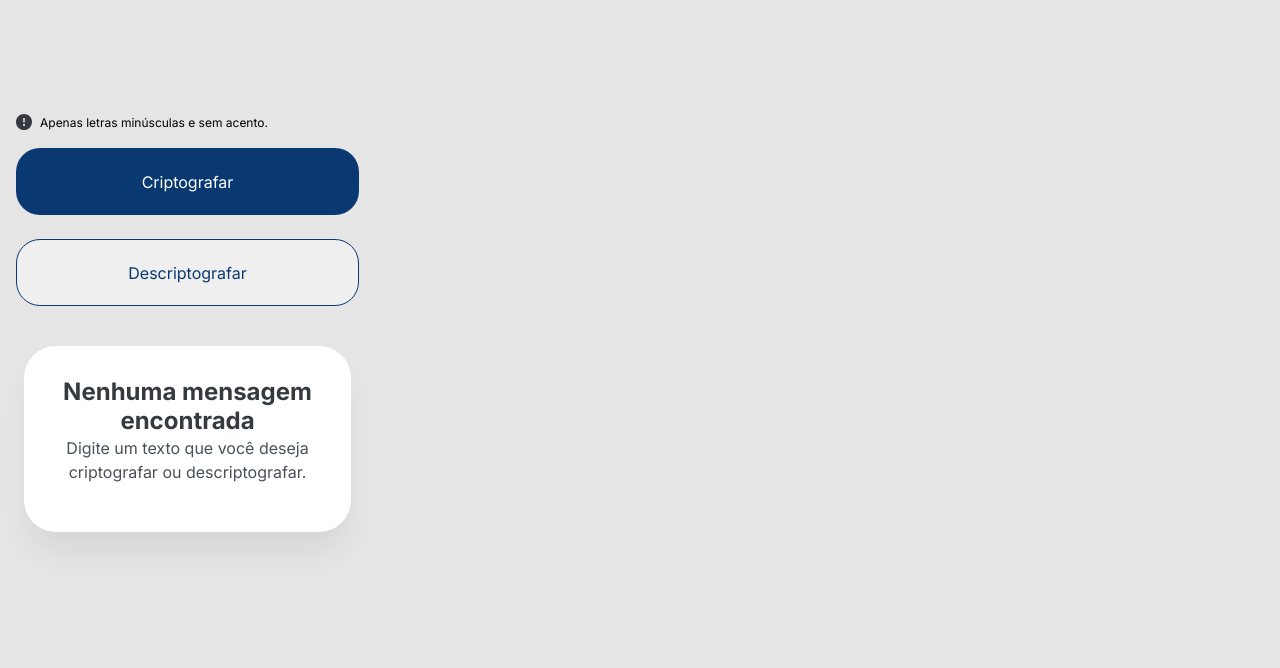
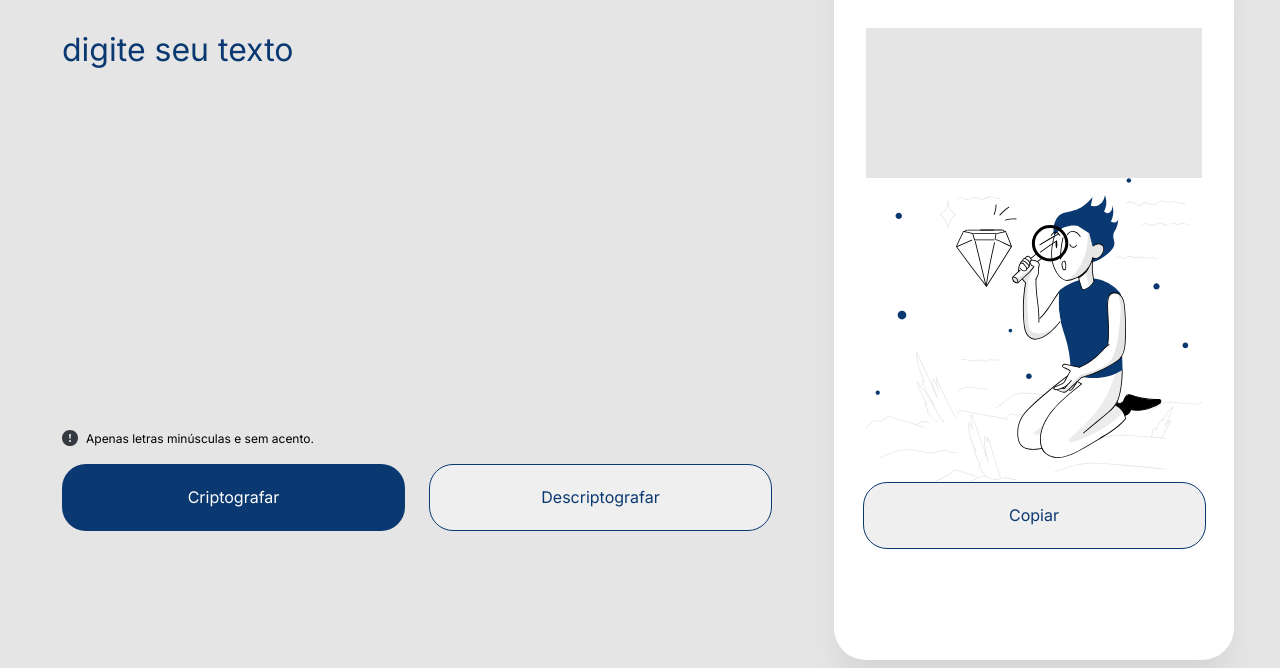
Before and after one commit to JorginhoO/decodificador, a plain HTML site: page index.html in a window 1280 px wide. Shown: the part 132-800 px from the top of the page. Drawn offline with Linux system fonts and the light colour scheme.

Commit message:
responsive add

```diff
--- a/assets/css/style.css
+++ b/assets/css/style.css
@@ -11,19 +11,25 @@
     padding: 0;
     box-sizing: border-box;
     font-family: 'Inter', sans-serif;
-
 }
-nav {
-    margin: 24px 0px 16px 16px;
+ header{
+    padding: 10px;
 }
 
 body{
     background-color: var(--color-bg);
 }
 
-.encode{
+main {
+    display: flex;
+    align-items: center;
+    flex-direction: column;
+}
+
+#encode{
     background-color: var(--color-bg);
-    width: 343px;
+    display: flex;
+    width: 100%;
     height: 150px;
     margin: 0px 16px 0px 16px;
     font-size: 32px;
@@ -89,7 +95,7 @@ body{
     padding: 32px;
     display: flex;
     flex-direction: column;
-    align-items: flex-start;
+    align-items: center;
     box-shadow: 0px 24px 32px -8px rgba(0, 0, 0, 0.08);
     border-radius: 32px;
 }
@@ -98,9 +104,15 @@ body{
     display: none;
 }
 
+.no-message{
+    width: 100%;
+    display: flex;
+    flex-direction: column;
+    justify-content: space-evenly;
+    justify-items: center;
+}
+
 .no-message > h3 {
-    width: 263px;
-    height: 58px;
     font-size: 24px;
     font-weight: 700;
     line-height: 120%;
@@ -109,8 +121,6 @@ body{
 }
 
 .no-message > p{
-    width: 263px;
-    height: 48px;
     font-size: 16px;
     font-weight: 400;
     line-height: 150%;
@@ -121,3 +131,76 @@ body{
 .display-none{
     display: none;
 }
+
+#yes-message{
+    background-color: var(--color-bg);
+    display: flex;
+    width: 100%;
+    height: 150px;
+    margin: 0px 16px 0px 16px;
+    font-size: 32px;
+    font-weight: 400;
+    border: none;
+    text-transform: lowercase;
+    resize: none;
+}
+
+.btn-copy{
+    width: 343px;
+    height: 67px;
+    margin-bottom: 24px;
+    border: 1px solid var(--color-light-blue);
+    border-radius: 24px;
+    font-size: 16px;
+    font-weight: 400;
+    color: var(--color-light-blue);
+    cursor: pointer;
+}
+
+
+
+/*responsive*/
+
+@media (min-width: 768px){
+    .btn{
+        flex-direction: row;
+        justify-content: space-between;
+        gap: 24px;
+    }
+    #box-text{
+        width: 100%;
+        max-width: 700px;
+    }
+    #encode{
+        height: 400px;
+    }
+
+    .no-message{
+        height: 100%;
+    }
+}
+
+@media (min-width: 1280px){
+    .container{
+        flex-direction: row;
+        justify-content: space-evenly;
+    }
+
+    #box-text {
+        position:relative;
+        width: 400px;
+        height: 90vh;
+        margin: 0;
+        justify-content: center;
+        align-items: center;
+    }
+
+    .img-person{
+        display: block;
+    }
+
+    .no-message{
+        justify-content: center;
+    }
+
+}
--- a/index.html
+++ b/index.html
@@ -17,15 +17,13 @@
   </head>
   <body>
     <header>
-      <nav>
-        <img src="./assets/img/logo.svg" alt="logo decondificador"/>
-      </nav>
+      <img src="./assets/img/logo.svg" alt="logo decondificador"/>
     </header>
 
-    <main>
+    <main class="container">
       <section>
         <textarea
-          class="encode" cols="30" rows="10" placeholder="Digite seu texto"
+          id="encode"  placeholder="Digite seu texto"
         ></textarea>
 
         <div class="alert">
@@ -40,10 +38,10 @@
       </section>
 
       <section id="box-text">
-        <textarea  id="yes-message" class="display-none"></textarea>
-        <button class="btn-copy display-none">Copiar</button>
-        <div class="no-message">
-          <img class="img-person" src="./assets/img/person.svg" alt="pessoa segurando uma lupa">
+        <textarea  id="yes-message" class=""></textarea>
+        <img class="img-person display-none" src="./assets/img/person.svg" alt="pessoa segurando uma lupa">
+        <button class="btn-copy ">Copiar</button>
+        <div class="no-message display-none">
           <h3>Nenhuma mensagem encontrada</h3>
           <p>Digite um texto que você deseja criptografar ou descriptografar.</p>
         </div>
```
